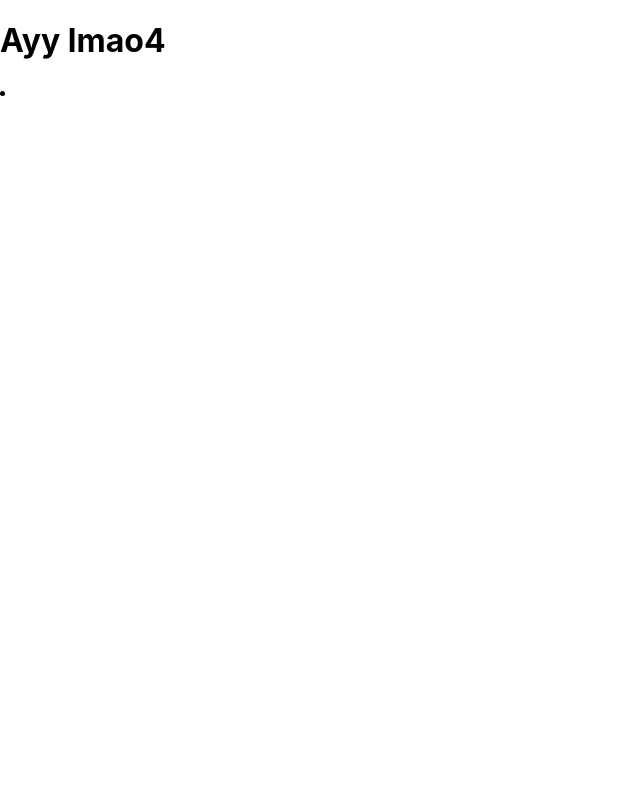
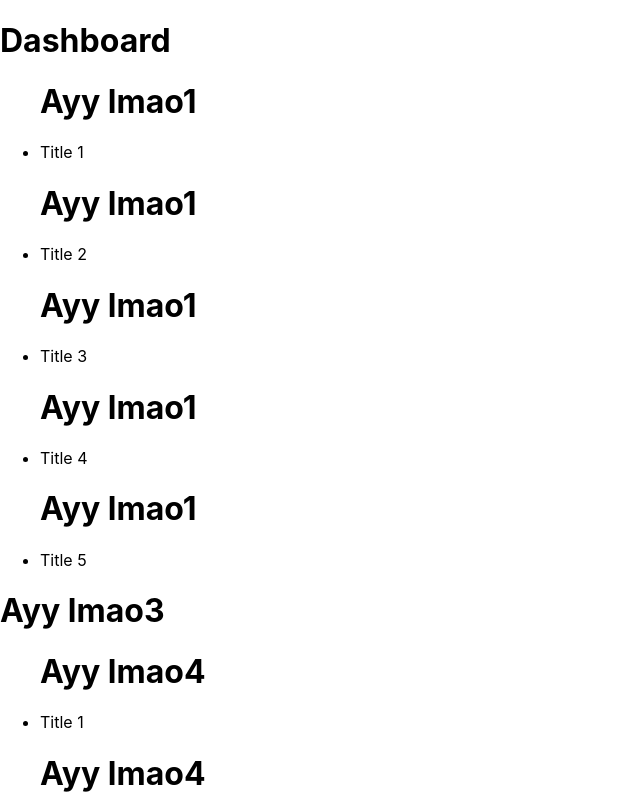
Before and after one commit to AbirHaque/HackKU2023, a React (Create React App) app in the folder webapp/: page / in a window 1280 px wide. Shown: the top 800 px of the page, without its empty margins (0-640 px from the left). Built offline with nearby package versions, Linux system fonts and the light colour scheme.

Commit message:
add dashboard

```diff
--- a/webapp/src/App.js
+++ b/webapp/src/App.js
@@ -3,8 +3,7 @@ import logo from './logo.svg';
 import {BrowserRouter as Router, Route, Routes} from 'react-router-dom'
 import React, {useEffect, useState} from "react"
 
-import CompositionCard from './components/Composition/CompositionCard';
-import WikiCard from './components/Wiki/WikiCard';
+import Dashboard from './components/Dashboard/Dashboard';
 
 import './css/App.css';
 
@@ -12,9 +11,7 @@ function App() {
   return (
     <Router>
       <Routes>
-        {/* <Route path="/" element={<CompositionCard />} />
-        <Route path="/" element={<WikiListView />} /> */}
-        <Route path="/" element={<WikiCard />} />
+        <Route path="/" element={<Dashboard />} />
       </Routes>
     </Router>
     // <div className="App">
--- /dev/null
+++ b/webapp/src/components/Dashboard/Dashboard.js
@@ -0,0 +1,19 @@
+import React from 'react';
+import CompositionListView from '../Composition/CompositionListView';
+import WikiListView from '../Wiki/WikiListView';
+
+const Dashboard = () => {
+  return (
+    <>
+    <h1>Dashboard</h1>
+    <div className="dashboard">
+        <div className='CompositionListView'></div>
+        <CompositionListView/>
+        <div className='WikiListView'></div>
+        <WikiListView/>
+    </div>
+    </>
+  );
+};
+
+export default Dashboard;
```
